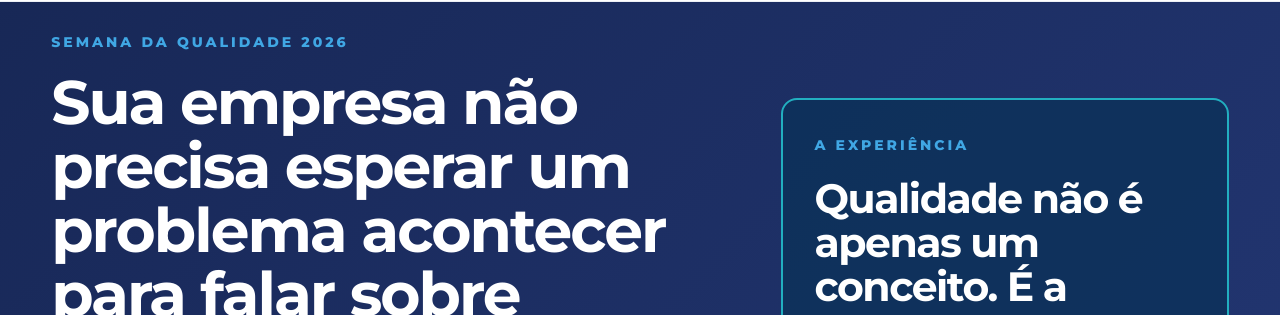
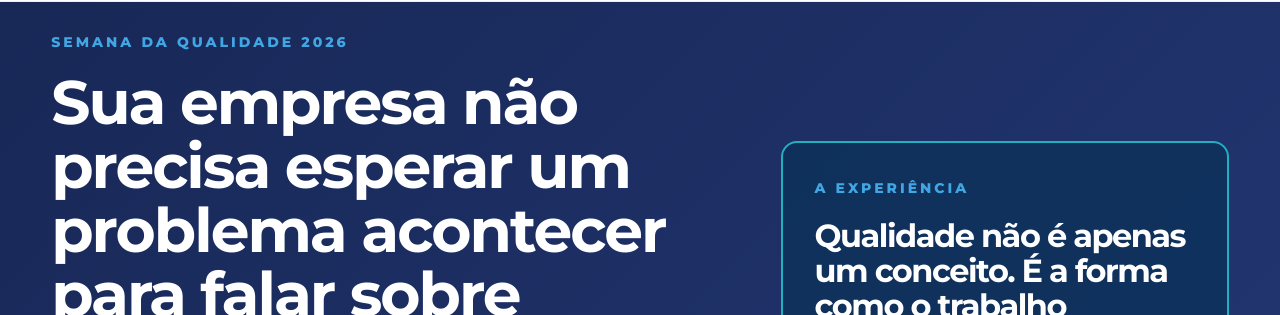
Before and after one commit to monitorenegocios/jornadasetrilhas, a plain HTML site: page semanadaqualidade2026/index.html in a window 1280 px wide. Shown: the part 89-404 px from the top of the page. Drawn offline with Linux system fonts and the light colour scheme.

Commit message:
Update index.html

```diff
--- a/semanadaqualidade2026/index.html
+++ b/semanadaqualidade2026/index.html
@@ -35,7 +35,7 @@ header{position:absolute;top:0;left:0;width:100%;z-index:10;background:#fff;padd
 .hero p{font-size:18px;line-height:1.5;max-width:760px;color:rgba(255,255,255,.86);margin-bottom:26px}
 .hero-card{background:rgba(11,49,89,.78);border:2px solid #22afc0;border-radius:16px;padding:34px 32px}
 .hero-card .card-tag{color:#40a7e4;text-transform:uppercase;letter-spacing:3px;font-size:14px;font-weight:800;margin-bottom:20px}
-.hero-card h2{font-size:clamp(34px,3.2vw,46px);line-height:1.08;letter-spacing:-1.5px;color:#fff;margin:0 0 24px}
+.hero-card h2{font-size:clamp(28px,3.2vw,32px);line-height:1.08;letter-spacing:-1.5px;color:#fff;margin:0 0 20px}
 .hero-card h2 span{color:#fff}
 .hero-card p{font-size:18px;line-height:1.5;margin:0;color:rgba(255,255,255,.9)}
 .hero-card p strong{color:#fff}
```
